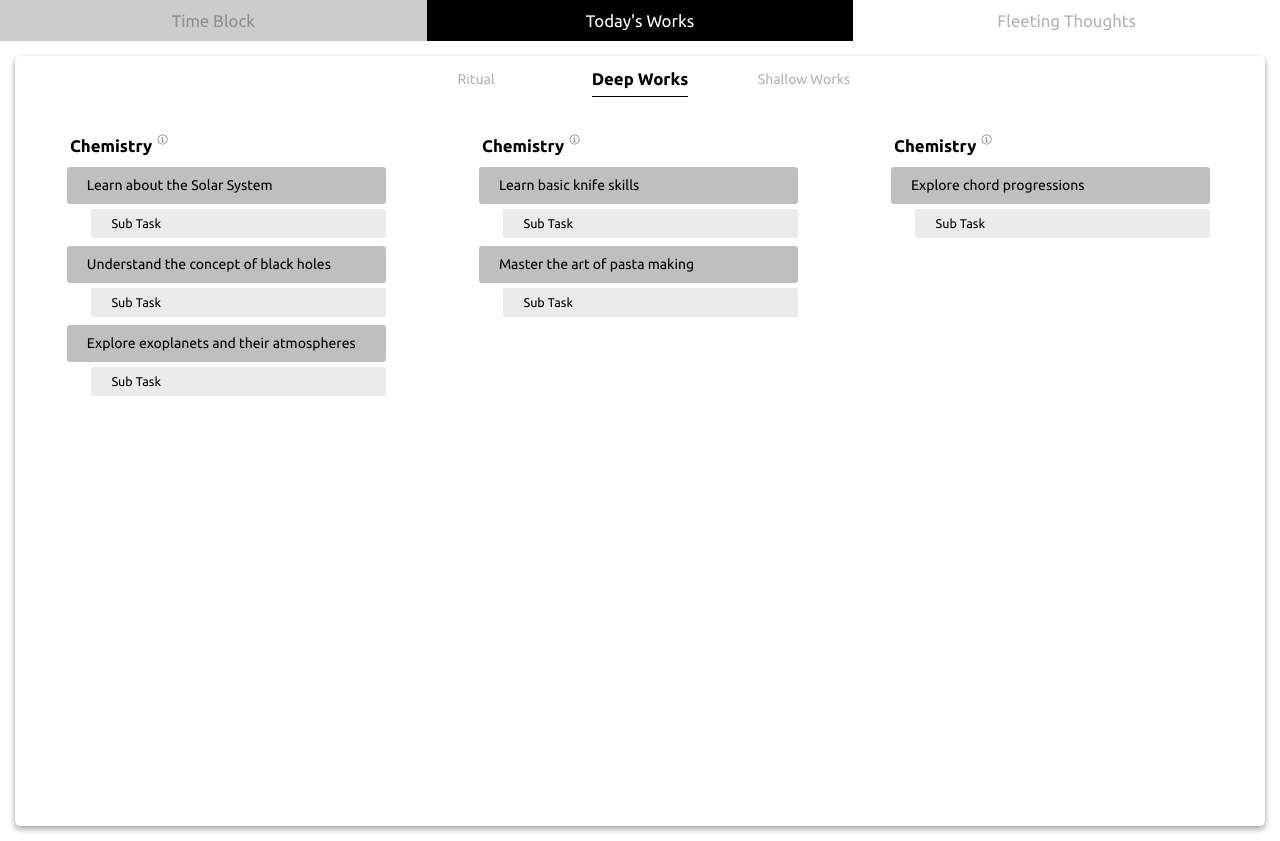
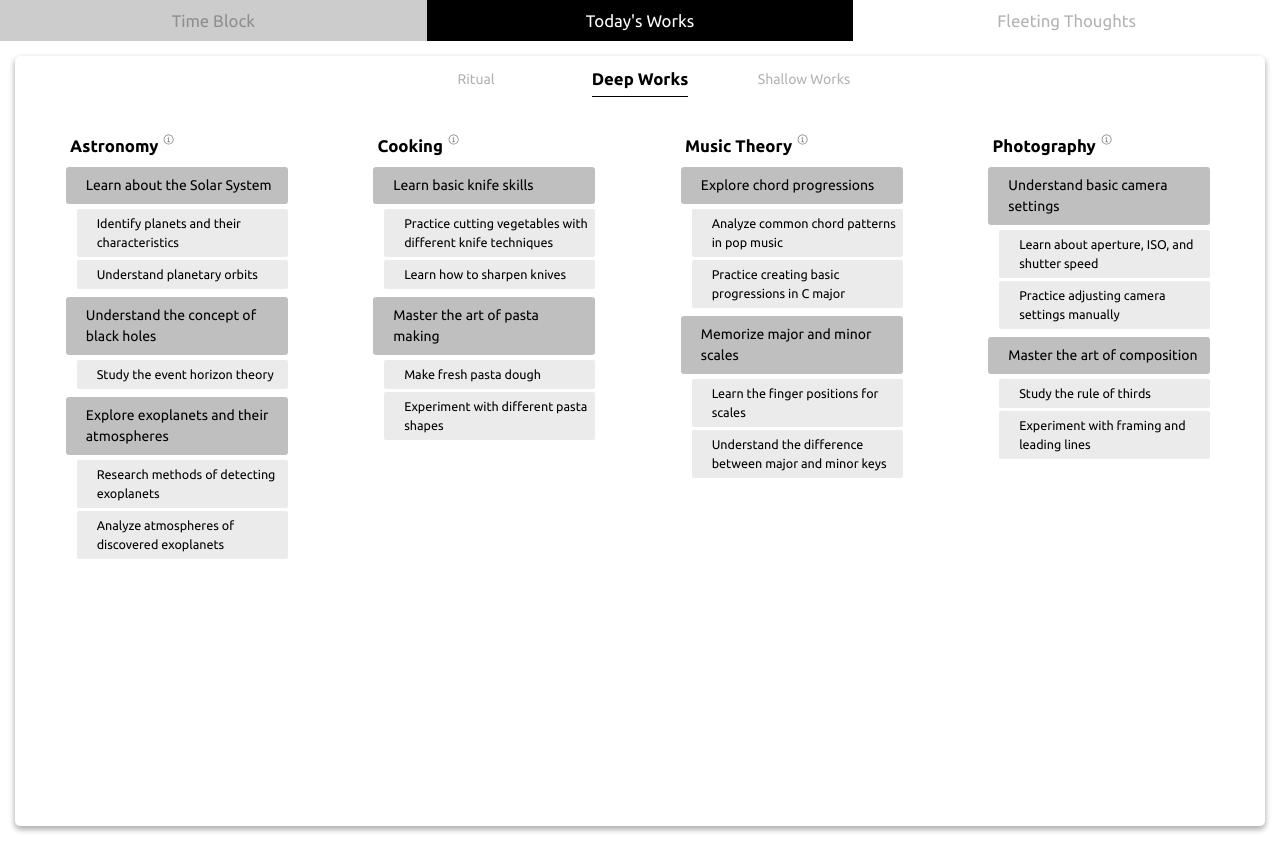
Before and after one commit to kkmm26/deep-work, a React (Vite) app: page / in a window 1280 px wide. Built offline with nearby package versions, Linux system fonts and the light colour scheme.

Commit message:
update TaskContainer functionalities

```diff
--- a/src/App.jsx
+++ b/src/App.jsx
@@ -11,8 +11,6 @@ const FEATURES = ["Time Block", "Today's Works", "Fleeting Thoughts"];
 
 function App() {
     const [activeFeature, setActiveFeature] = React.useState(FEATURES[1]);
-
-    setInStorage("tasks", TASKS) // just for testing, remove later
 
     React.useEffect(()=> {
         function handleKeydown(e) {
--- a/src/api/db/localStorage.js
+++ b/src/api/db/localStorage.js
@@ -1,6 +1,5 @@
 export function getFromStorage(key) {
     const storedValue = localStorage.getItem(key);
-    console.log(`Stored value for ${key}:`, storedValue);
     return JSON.parse(storedValue || "[]");
 }
 
--- a/src/components/Providers/TasksProvider.jsx
+++ b/src/components/Providers/TasksProvider.jsx
@@ -1,14 +1,53 @@
 import React from "react";
-import { getFromStorage } from "../../api/db/localStorage";
-import { TASKS } from "../../constants";
+import { setInStorage } from "../../api/db/localStorage";
+import { MAIN_TASKS_ADDABLE, SUB_TASKS_ADDABLE, TASKS } from "../../constants";
 
 export const TasksContext = React.createContext();
 function TasksProvider({ children }) {
-    const [tasks, setTasks] = React.useState(getFromStorage("tasks"));
+    // const [tasks, setTasks] = React.useState(getFromStorage("tasks"));
+    const [tasks, setTasks] = React.useState(TASKS);
+
+    function addNewMainTask(subjectId, limitReachedCb, ) {
+        const existingTasks = JSON.parse(JSON.stringify(tasks));
+        const newId = crypto.randomUUID();
+
+        const currentMainTaskIds = existingTasks.subjects[subjectId].mainTaskIds
+        if(currentMainTaskIds.length >= MAIN_TASKS_ADDABLE) {
+            limitReachedCb()
+            return
+        }
+        currentMainTaskIds.push(newId);
+        existingTasks.mainTasks[newId] = {
+            id: newId,
+            task: "New Main Task",
+            subTaskIds: [],
+        };
+        setTasks(existingTasks);
+        setInStorage("tasks", existingTasks)
+    }
+
+    function addNewSubTask(mainTaskId, limitReachedCb) {
+        const existingTasks = JSON.parse(JSON.stringify(tasks));
+        const newId = crypto.randomUUID();
+
+        const currentSubTaskIds =
+            existingTasks.mainTasks[mainTaskId].subTaskIds;
+        if (currentSubTaskIds.length >= SUB_TASKS_ADDABLE) {
+            limitReachedCb()
+            return;
+        }
+        currentSubTaskIds.push(newId);
+        existingTasks.subTasks[newId] = {
+            id: newId,
+            task: "New Sub Task",
+        };
+        setTasks(existingTasks);
+        setInStorage("tasks", existingTasks);
+    }
 
 
 
-    const VALUES = { tasks };
+    const VALUES = { tasks, addNewMainTask, addNewSubTask };
     return (
         <TasksContext.Provider value={VALUES}>{children}</TasksContext.Provider>
     );
--- a/src/components/TaskEntryForm/TaskEntryForm.jsx
+++ b/src/components/TaskEntryForm/TaskEntryForm.jsx
@@ -121,6 +121,7 @@ const Form = styled.form`
     border-radius: 3px;
     padding: 30px 30px 20px 30px;
     font-size: 0.9rem;
+    background-color: ${COLORS.white};
 
     display: flex;
     flex-direction: column;
@@ -141,6 +142,8 @@ const Overlay = styled.div`
     left: 0;
     width: 100%;
     height: 100%;
+    z-index: 10;
+    background-color: ${COLORS.overlay};
 `;
 
 const SubjectInput = styled.input`
--- a/src/components/TodayWork/DeepWorks/TaskContainer/MainTask.jsx
+++ b/src/components/TodayWork/DeepWorks/TaskContainer/MainTask.jsx
@@ -3,27 +3,20 @@ import styled from "styled-components";
 import { SUB_TASKS_ADDABLE } from "../../../../constants";
 import TaskBar from "../../../TaskBar/TaskBar";
 import SubTaskList from "./SubTaskList"
+import { TasksContext } from "../../../Providers/TasksProvider";
 
-function MainTask({ children, onPlusBtnClicked, createToast }) {
-    const [subTasks, setSubTasks] = React.useState([
-        "Sub Task",
-    ]);
-    const [isShowSubTasks, setIsShowSubTasks] = React.useState(true)
-    const [isSubTasksLimitReached, setIsSubTasksLimitReached] = React.useState(false)
+function MainTask({ children, createToast, subTaskIds, mainTaskId }) {
+    const [isShowSubTasks, setIsShowSubTasks] = React.useState(true);
+    const [isSubTasksLimitReached, setIsSubTasksLimitReached] =
+        React.useState(false);
+    const {addNewSubTask} = React.useContext(TasksContext)
 
-
-    function addSubTask() {
-        setIsShowSubTasks(true)
-        if (subTasks.length >= SUB_TASKS_ADDABLE) {
-            setIsSubTasksLimitReached(true)
-
-        } else {
-
-            setSubTasks([...subTasks, "New Sub Task"]);
-        }
+    function addSubTask(mainTaskId) {
+        setIsShowSubTasks(true);
+        addNewSubTask(mainTaskId, ()=>setIsSubTasksLimitReached(true))
     }
-    function toggleDisplayTasks(){
-        setIsShowSubTasks(prev => !prev)
+    function toggleDisplayTasks() {
+        setIsShowSubTasks((prev) => !prev);
     }
 
     return (
@@ -31,13 +24,17 @@ function MainTask({ children, onPlusBtnClicked, createToast }) {
             <MainTaskTaskBar
                 hasDesc={false}
                 onChevronBtnClicked={toggleDisplayTasks}
-                onPlusBtnClicked={addSubTask}
+                onPlusBtnClicked={()=>addSubTask(mainTaskId)}
                 createToast={createToast}
                 variant="Main Task"
             >
                 {children}
             </MainTaskTaskBar>
-            <SubTaskList isShowSubTasks={isShowSubTasks} subTasks={subTasks} isSubTasksLimitReached={isSubTasksLimitReached}/>
+            <SubTaskList
+                isShowSubTasks={isShowSubTasks}
+                subTaskIds={subTaskIds}
+                isSubTasksLimitReached={isSubTasksLimitReached}
+            />
         </Wrapper>
     );
 }
--- a/src/components/TodayWork/DeepWorks/TaskContainer/MainTaskList.jsx
+++ b/src/components/TodayWork/DeepWorks/TaskContainer/MainTaskList.jsx
@@ -4,15 +4,24 @@ import React from "react";
 import { ToastsContext } from "../ToastsProvider";
 import { TasksContext } from "../../../Providers/TasksProvider";
 
-function MainTaskList({ mainTasks, addMainTask, isShowMainTasks }) {
+function MainTaskList({ mainTaskIds, addMainTask, isShowMainTasks }) {
     const { createToast } = React.useContext(ToastsContext);
+    const {tasks} = React.useContext(TasksContext)
+
 
     return (
         <Wrapper isShowMainTasks={isShowMainTasks}>
-            {mainTasks.map(({ task, id }) => {
+            {mainTaskIds.map((id) => {
+                const mainTask = tasks.mainTasks[id]
+
                 return (
-                    <MainTask key={id} onPlusBtnClicked={addMainTask} createToast={()=>createToast(task)}>
-                        {task}
+                    <MainTask
+                        key={mainTask.id}
+                        createToast={() => createToast(mainTask.task)}
+                        subTaskIds={mainTask.subTaskIds}
+                        mainTaskId = {id}
+                    >
+                        {mainTask.task}
                     </MainTask>
                 );
             })}
--- a/src/components/TodayWork/DeepWorks/TaskContainer/SubTaskList.jsx
+++ b/src/components/TodayWork/DeepWorks/TaskContainer/SubTaskList.jsx
@@ -3,16 +3,23 @@ import styled, { css } from "styled-components";
 import TaskBar from "../../../TaskBar/TaskBar";
 import { SUB_TASKS_ADDABLE } from "../../../../constants";
 import { ToastsContext } from "../ToastsProvider";
+import { TasksContext } from "../../../Providers/TasksProvider";
 
-function SubTaskList({ subTasks, isShowSubTasks, isSubTasksLimitReached }) {
-    const {createToast} = React.useContext(ToastsContext)
-
+function SubTaskList({ subTaskIds, isShowSubTasks, isSubTasksLimitReached }) {
+    const { createToast } = React.useContext(ToastsContext);
+    const {tasks} = React.useContext(TasksContext)
     return (
         <Wrapper isShowSubTasks={isShowSubTasks}>
-            {subTasks.map((task, index) => {
+            {subTaskIds.map((id) => {
+                const subTask = tasks.subTasks[id]
+
                 return (
-                    <SubTaskBar key={index} variant="Sub Task" createToast={()=>createToast(task)}>
-                        {task}
+                    <SubTaskBar
+                        key={subTask.id}
+                        variant="Sub Task"
+                        createToast={() => createToast(subTask.task)}
+                    >
+                        {subTask.task}
                     </SubTaskBar>
                 );
             })}
--- a/src/components/TodayWork/DeepWorks/TaskContainer/TaskContainer.jsx
+++ b/src/components/TodayWork/DeepWorks/TaskContainer/TaskContainer.jsx
@@ -1,34 +1,26 @@
+/* eslint-disable react/prop-types */
 import React from "react";
 import styled from "styled-components";
 
 import Subject from "./Subject.jsx";
-import { MAIN_TASKS_ADDABLE } from "../../../../constants.js";
+import { MAIN_TASKS_ADDABLE, TASKS } from "../../../../constants.js";
 import PopUp from "../../../PopUp/PopUp.jsx";
 import MainTaskList from "./MainTaskList.jsx";
+import { TasksContext } from "../../../Providers/TasksProvider.jsx";
 
-function TaskContainer({task}) {
+function TaskContainer({ subjectObj, mainTaskIds }) {
     const [isTasksLimitReached, setIsTasksLimitReached] = React.useState(false);
     const isShowPopUp =
         typeof JSON.parse(localStorage.getItem("showPopUp")) === "boolean"
             ? JSON.parse(localStorage.getItem("showPopUp"))
             : true;
-    // const [mainTasks, setMainTasks] = React.useState([
-    //     { task: "Memorize the periodic table", id: crypto.randomUUID() },
-    // ]);
-    const [mainTasks, setMainTasks] = React.useState(task.mainTasks)
-    console.log(mainTasks);
     const [isShowMainTasks, setIsShowMainTasks] = React.useState(true);
-    function addMainTask() {
+    const {addNewMainTask} = React.useContext(TasksContext)
+    function addMainTask(subjectId) {
         setIsShowMainTasks(true);
 
-        if (mainTasks.length >= MAIN_TASKS_ADDABLE) {
-            setIsTasksLimitReached(true);
-        } else {
-            setMainTasks([
-                ...mainTasks,
-                { task: "New Main Task", id: crypto.randomUUID() },
-            ]);
-        }
+        addNewMainTask(subjectId, () => setIsTasksLimitReached(true))
+
     }
 
     function closePopUp() {
@@ -45,14 +37,13 @@ function TaskContainer({task}) {
             )}
             <Subject
                 onChevronBtnClicked={toggleDisplayTasks}
-                onPlusBtnClicked={addMainTask}
+                onPlusBtnClicked={()=>addMainTask(subjectObj.id)}
                 hasDesc={true}
             >
-                Chemistry
+                {subjectObj.task}
             </Subject>
             <MainTaskList
-                mainTasks={mainTasks}
-                addMainTask={addMainTask}
+                mainTaskIds={mainTaskIds}
                 isShowMainTasks={isShowMainTasks}
             ></MainTaskList>
         </Wrapper>
@@ -64,7 +55,7 @@ const Wrapper = styled.section`
     flex-direction: column;
     gap: 8px;
     padding: 5px;
-    min-width: 33%;
+    min-width: 25%;
     max-height: 80vh;
     overflow-y: scroll;
     overflow-x: hidden;
--- a/src/components/TodayWork/DeepWorks/TaskContainerList.jsx
+++ b/src/components/TodayWork/DeepWorks/TaskContainerList.jsx
@@ -8,8 +8,12 @@ function TaskContainerList() {
 
     return (
         <Wrapper>
-            {tasks.map((task) => (
-                <TaskContainer key={task.id} task={task}></TaskContainer>
+            {Object.values(tasks.subjects).map((subjectObj) => (
+                <TaskContainer
+                    key={subjectObj.id}
+                    mainTaskIds={subjectObj.mainTaskIds}
+                    subjectObj={subjectObj}
+                ></TaskContainer>
             ))}
         </Wrapper>
     );
--- a/src/constants.js
+++ b/src/constants.js
@@ -54,42 +54,71 @@ export const FEATURE_TITLES_STYLES = {
     fontSize: "1.2rem",
     padding: "8px",
 };
-export const TASKS = [
-    {
-        id: 0,
-        subject: "Astronomy",
-        mainTasks: [
-            { id: 0, task: "Learn about the Solar System" },
-            { id: 1, task: "Understand the concept of black holes" },
-            { id: 2, task: "Explore exoplanets and their atmospheres" },
-        ],
-        subTasks: [
-            { id: 0, task: "Identify planets and their characteristics" },
-            { id: 1, task: "Research the formation of the solar system" },
-        ],
+export const TASKS = {
+    subjects: {
+        0: { id: 0, task: "Astronomy", mainTaskIds: [0, 1, 2] },
+        1: { id: 1, task: "Cooking", mainTaskIds: [3, 4] },
+        2: { id: 2, task: "Music Theory", mainTaskIds: [5, 6] },
+        3: { id: 3, task: "Photography", mainTaskIds: [7, 8] },
     },
-    {
-        id: 1,
-        subject: "Cooking",
-        mainTasks: [
-            { id: 0, task: "Learn basic knife skills" },
-            { id: 1, task: "Master the art of pasta making" },
-        ],
-        subTasks: [
-            {
-                id: 0,
-                task: "Practice cutting vegetables with different knife techniques",
-            },
-        ],
+    mainTasks: {
+        0: { id: 0, task: "Learn about the Solar System", subTaskIds: [0, 1] },
+        1: {
+            id: 1,
+            task: "Understand the concept of black holes",
+            subTaskIds: [2],
+        },
+        2: {
+            id: 2,
+            task: "Explore exoplanets and their atmospheres",
+            subTaskIds: [3, 4],
+        },
+        3: { id: 3, task: "Learn basic knife skills", subTaskIds: [5, 6] },
+        4: {
+            id: 4,
+            task: "Master the art of pasta making",
+            subTaskIds: [7, 8],
+        },
+        5: { id: 5, task: "Explore chord progressions", subTaskIds: [9, 10] },
+        6: {
+            id: 6,
+            task: "Memorize major and minor scales",
+            subTaskIds: [11, 12],
+        },
+        7: {
+            id: 7,
+            task: "Understand basic camera settings",
+            subTaskIds: [13, 14],
+        },
+        8: {
+            id: 8,
+            task: "Master the art of composition",
+            subTaskIds: [15, 16],
+        },
     },
-    {
-        id: 2,
-        subject: "Music Theory",
-        mainTasks: [{ id: 0, task: "Explore chord progressions" }],
-        subTasks: [
-            { id: 0, task: "Practice reading music for a simple song" },
-            { id: 1, task: "Memorize the major and minor scales" },
-            { id: 2, task: "Analyze a popular song's chord progression" },
-        ],
+    subTasks: {
+        0: { id: 0, task: "Identify planets and their characteristics" },
+        1: { id: 1, task: "Understand planetary orbits" },
+        2: { id: 2, task: "Study the event horizon theory" },
+        3: { id: 3, task: "Research methods of detecting exoplanets" },
+        4: { id: 4, task: "Analyze atmospheres of discovered exoplanets" },
+        5: {
+            id: 5,
+            task: "Practice cutting vegetables with different knife techniques",
+        },
+        6: { id: 6, task: "Learn how to sharpen knives" },
+        7: { id: 7, task: "Make fresh pasta dough" },
+        8: { id: 8, task: "Experiment with different pasta shapes" },
+        9: { id: 9, task: "Analyze common chord patterns in pop music" },
+        10: { id: 10, task: "Practice creating basic progressions in C major" },
+        11: { id: 11, task: "Learn the finger positions for scales" },
+        12: {
+            id: 12,
+            task: "Understand the difference between major and minor keys",
+        },
+        13: { id: 13, task: "Learn about aperture, ISO, and shutter speed" },
+        14: { id: 14, task: "Practice adjusting camera settings manually" },
+        15: { id: 15, task: "Study the rule of thirds" },
+        16: { id: 16, task: "Experiment with framing and leading lines" },
     },
-];
+};
```
